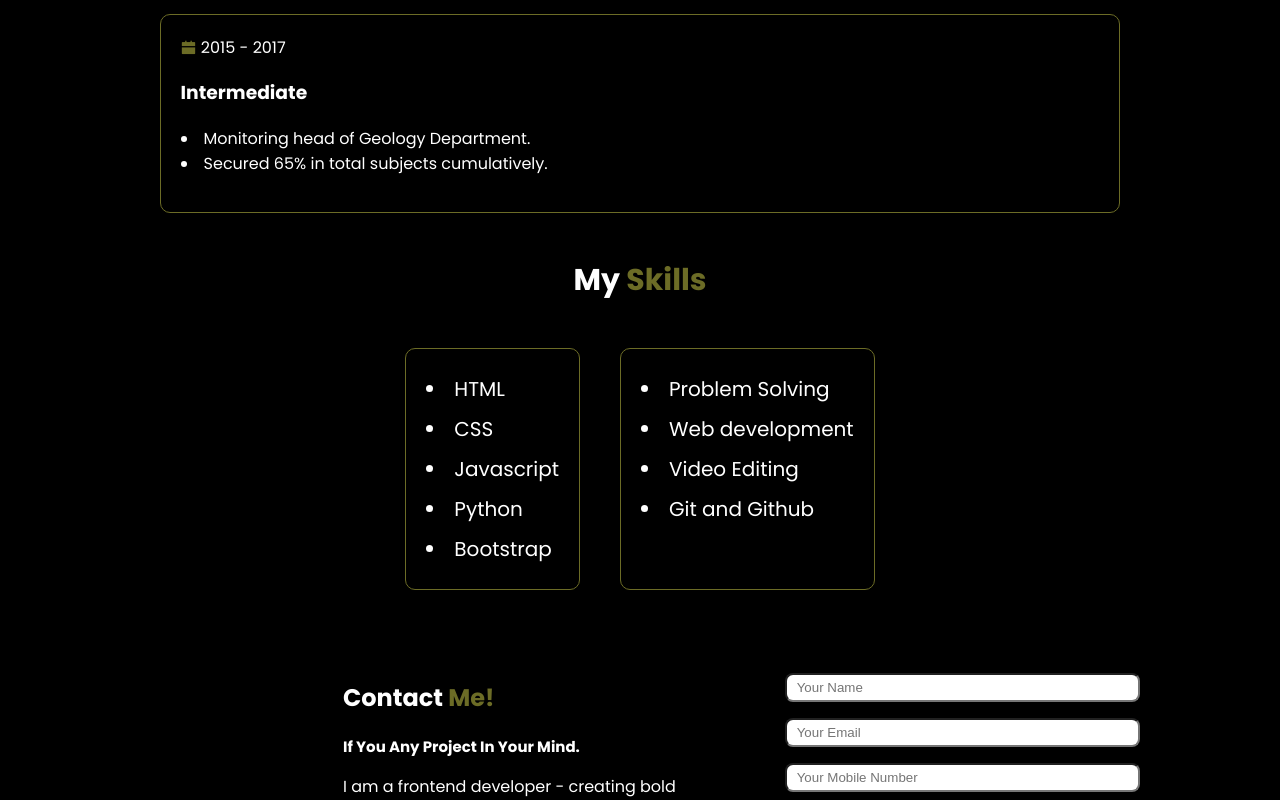
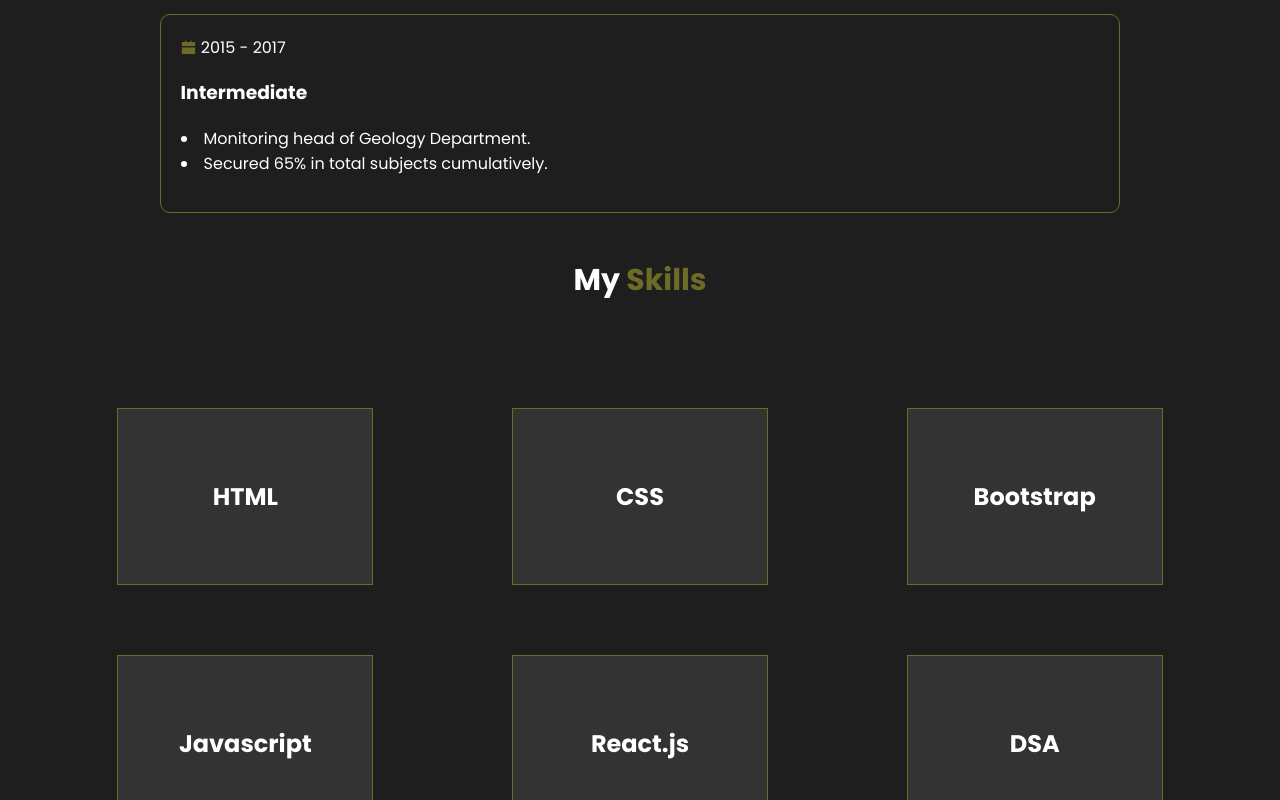
Before and after one commit to kundansagarn/Portfolio-Website.github.io, a plain HTML site: page index.html in a window 1280 px wide. Shown: the part 2000-2800 px from the top of the page. Drawn offline with nearby package versions, Linux system fonts and the light colour scheme.

Commit message:
Initial Commit

```diff
--- a/index.html
+++ b/index.html
@@ -6,6 +6,7 @@
     <title>Portfolio Website</title>
     <link rel="stylesheet" href="style.css">
     <link href="https://cdn.jsdelivr.net/npm/remixicon@4.2.0/fonts/remixicon.css" rel="stylesheet"/>
+    <script src="https://unpkg.com/typed.js@2.0.15/dist/typed.umd.js"></script>
 </head>
 <body>
     <header>
@@ -24,7 +25,7 @@
         <div class="container">
             <h2><span id="span1">Hello</span> i'm</h2>
             <h1>Kundan</h1>
-            <p id="p1">Frontend <b>Developer.</b></p>
+            <p id="p1">Frontend <b id="text">Developer.</b></p>
             <h4>Innovative, motivated and ambitious mindset with<br>
                 strong skills and educational background.
             </h4>
@@ -41,7 +42,7 @@
         </div>
         <div class="right">
             <h2 id="heading">About <b>me</b></h2>
-            <h3>Frontend Developer!</h3>
+            <h3 id="heading1">Frontend Developer!</h3>
             <h4>Hello, My name is Kundan Sagar Rana. I am a frontend<br>
                 developer with a good passion for creating user-friendly<br>
                 and visually appealing web experiences. I specialize<br>
@@ -110,40 +111,26 @@
 
                 <div class="skills-box">
                     <div class="skill-content">
-                        <li>HTML</li>
-                        <li>
-                            CSS
-                        </li>
-                        <li>
-                            Javascript
-                        </li>
-                        <li>
-                            Python
-                        </li>
-                        <li>
-                            Bootstrap
-                        </li>
+                        <div class="html">
+                            <h2 class="words">HTML</h2>
+                        </div>
+                        <div class="css">
+                            <h2 class="words">CSS</h2>
+                        </div>
+                        <div class="bootstrap">
+                            <h2 class="words">Bootstrap</h2>
+                        </div>
                     </div>
-                </div>
-            </div>
-
-            <div class="skills-column">
-
-                <div class="skills-box">
                     <div class="skill-content">
-                        <li>
-                            Problem Solving
-                        </li>
-                        <li>
-                            Web development
-                        </li>
-                        <li>
-                            Video Editing
-                        </li>
-                        <li>
-                            Git and Github
-                        </li>
-
+                        <div class="javascript">
+                            <h2 class="words">Javascript</h2>
+                        </div>
+                        <div class="reactjs">
+                            <h2 class="words">React.js</h2>
+                        </div>
+                        <div class="dsa">
+                            <h2 class="words">DSA</h2>
+                        </div>
                     </div>
                 </div>
             </div>
@@ -153,7 +140,7 @@
     <section class="contactme" id="contactme">
         <div class="contact-text">
             <h2>Contact <span>Me!</span></h2>
-            <h2 id="heading4">If You Any Project In Your Mind.</h2>
+            <h2 id="heading4">If You Have Any Project In Your Mind.</h2>
             <p>I am a frontend developer - creating bold <br>and brave
                 webpage for companies across the<br>
                  world.</p>
@@ -161,7 +148,6 @@
                 <p id="p4">Lets connect<br>
                     +91 9137922093<br>
                    sagarkundan444@gmail.com<br>
-                   Lets connect<br>
                    P38, Keshwari, Suriya, Jharkhand, 825320
             </div>
             <div class="contact-icons">
@@ -184,6 +170,6 @@
     </section>
 
 
-    <!-- <script src="script.js"></script> -->
+    <script src="script.js"></script>
 </body>
 </html>
--- /dev/null
+++ b/script.js
@@ -0,0 +1,7 @@
+var typed = new Typed("#text", {
+    strings:["Developer.", "Engineer.", "Designer.", "Lead.", "Consultant."],
+    backSpeed:60,
+    typeSpeed:100,
+    backDelay:1000,
+    loop:true
+});
--- a/style.css
+++ b/style.css
@@ -4,7 +4,7 @@
 
 body {
     font-family: Poppins, sans-serif;
-    background-color: #000;
+    background-color: #1e1e1e;
     color: #fff;
 
 }
@@ -15,7 +15,6 @@ h2 img{
     border-radius: 8px;
 
 }
-
 
 .main {
     display: flex;
@@ -31,7 +30,8 @@ h2 img{
 .nav {
     display: flex;
 }
-b {
+
+#text {
     color: rgb(108, 108, 3);
 }
 
@@ -47,6 +47,7 @@ h1 {
     margin-top: 10px;
     margin-bottom: 10px;
 }
+
 #p1 {
     font-size: 28px;
     margin-top: 10px;
@@ -69,7 +70,6 @@ a {
     text-decoration: none;
 }
 
-
 .nav .active #home a {
     color: rgb(108, 108, 38);
 }
@@ -86,6 +86,7 @@ a:hover {
     color: rgb(108, 108, 38);
     transition: .45s;
 }
+
 a:active{
     text-decoration: none;
 }
@@ -119,6 +120,7 @@ a:active{
     background-color: #333;
     color: #fff;
     transition: .45s;
+    transform: scale(0.9);
 }
 
 .img-container img {
@@ -126,6 +128,19 @@ a:active{
     margin-top: 80px;
     border-radius: 10px;
     box-shadow: -20px -20px 15px rgb(108, 108, 38);
+    animation: floatImage 4s ease-in-out infinite;
+}
+
+@keyframes floatImage {
+    0%{
+        transform: translateY(0);
+    }
+    50%{
+        transform: translateY(-1.5rem);
+    }
+    100%{
+        transform: translateY(0);
+    }
 }
 
 #span {
@@ -162,6 +177,14 @@ a:active{
     box-shadow: -20px -20px 15px rgb(108, 108, 38);
 }
 
+b {
+    color: rgb(108, 108, 38);
+}
+
+#heading1 {
+    color: rgb(108, 108, 38);
+}
+
 #btn2 {
     background-color: rgb(108, 108, 38);
     color: #fff;
@@ -179,14 +202,11 @@ a:active{
     background-color: #333;
     color: #fff;
     transition: .45s;
+    transform: scale(0.9);
 }
 
 #heading {
     font-size: 30px;
-}
-#heading {
-    font-size: 30px;
-
 }
 
 .row img {
@@ -226,29 +246,61 @@ i {
     padding: 20px 20px;
     margin: 20px 20px;
     border-radius: 10px;
+    cursor: pointer;
+}
+
+.education-content:hover{
+    background-color: rgb(108, 108, 38);
+    transform: scale(0.9);
+    cursor: pointer;
+    transition: .45s;
 }
 
 /* span {
     color: rgb(108, 108, 38);
 } */
 
-.skills-row {
-    display: flex;
-    justify-content: center;
+.html,.css,.bootstrap,.javascript,.reactjs,.dsa{
+    flex-direction: row;
+    border: 1px solid rgb(108, 108, 38);
+    padding: 50px;
+    margin: 10px;
+    background-color: #333;
+    width: 13%;
+    text-align: center;
+    transition: transform 0.4s, box-shadow 0.2s;
 }
 
-.skill-content li{
-    font-size: 20px;
-    line-height: 2;
+.html:hover, .css:hover, .bootstrap:hover, .javascript:hover, .reactjs:hover, .dsa:hover{
+    transform: translateX(5px) translateY(5px);
+    background-color: rgb(108, 108, 38);
+}
+
+.skill-row {
+    display: flex;
+    justify-content: space-around;
 }
 
 .skills-column {
-    display: grid;
-    border: 1px solid rgb(108, 108, 38);
     padding: 20px 20px;
     margin: 20px 20px;
     border-radius: 10px;
 }
+
+.skill-box {
+    justify-content: space-around;
+}
+
+.skill-content {
+   display: flex;
+   flex-direction: row;
+   justify-content: space-around;
+   color: white;
+   padding-top: 50px;
+}
+
+
+
 #heading4 {
     font-size: 15px;
 }
@@ -272,7 +324,8 @@ span {
 .contact-icons i:hover{
     background-color: #333;
     color: #fff;
-    transform-origin: .45s;
+    transition: .45s;
+    transform: scale(0.9);
 }
 
 
@@ -338,6 +391,7 @@ input[type="submit"]:hover{
     background-color: #333;
     color: #fff;
     transition: .45s;
+    transform: scale(0.9);
 }
 
 #p4 {
```
